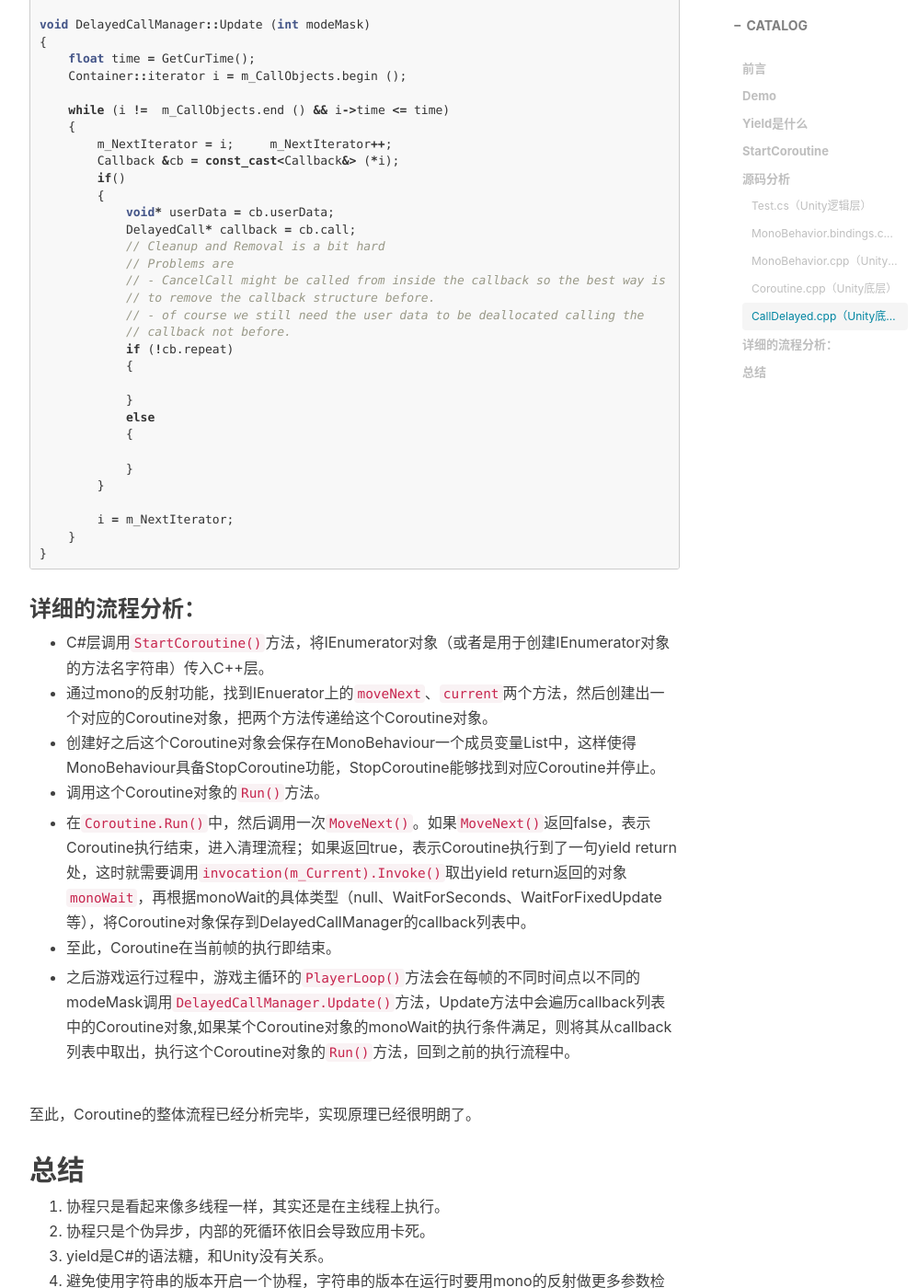
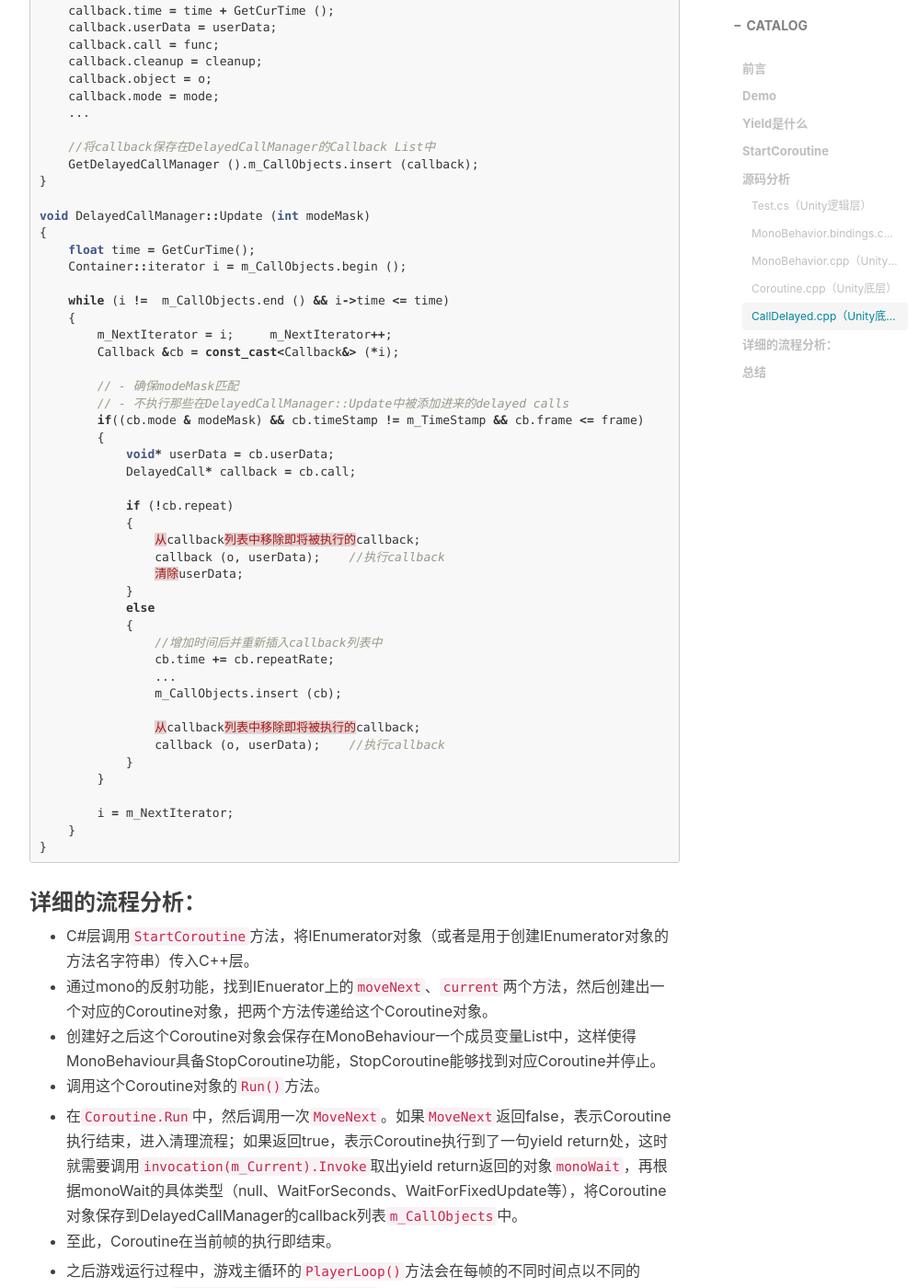
Before and after one commit to sun-wei-zhe/sun-wei-zhe.github.io, a Jekyll site: the page built from _posts/2020-05-08-深入剖析Unity协程的实现原理.md, in a window 1280 px wide and 1400 px high, scrolled down 7706 px. Shown: the whole window at 92% size, without its empty margins (233-1231 px from the left). Built offline with Jekyll 4.4.1, drawn with Linux system fonts in a browser that asks for light colours; nearby versions of some CDN libraries; comment, search, counter and statistics services are not loaded; some of the changed text lies outside the part shown.

Commit message:
swz::更改blog换行

```diff
--- a/_posts/2020-05-08-深入剖析Unity协程的实现原理.md
+++ b/_posts/2020-05-08-深入剖析Unity协程的实现原理.md
@@ -130,14 +130,19 @@
 从中可以得出：
 
 - yield是个语法糖，编译过后的代码看不到yield
-- 编译器在内部创建了一个枚举类 <MyEnumerator>d__1
+
+- 编译器在内部创建了一个枚举类 <TestEnumerator>d__1
+
 - yield return 被声明为枚举时的下一项，即Current属性，通过MoveNext方法来访问结果
+
+>  **关于更多IEnumerator/yield的细节，推荐参考[《深入理解C#》](http://book.douban.com/subject/7055340/)一书的第六章：“实现迭代器的捷径”**
+
 &nbsp;
 ## StartCoroutine
 
 好了，既然我们已经搞明白了`IEnumerator`对象是怎么来的了，现在我们就来看看Unity引擎拿到了该对象后是如何处理的吧。
 
-Unity的代码架构是分为三层的，不知道的同学可以看我之前写的一篇[Unity中的代码架构]([https://sunweizhe.cn/2020/06/10/Unity%E7%9A%84%E4%BB%A3%E7%A0%81%E6%9E%B6%E6%9E%84/](https://sunweizhe.cn/2020/06/10/Unity的代码架构/))。
+Unity的代码架构是分为三层的，不知道的同学可以看我之前写的一篇文章 [**Unity中的代码架构**]([https://sunweizhe.cn/2020/06/10/Unity%E7%9A%84%E4%BB%A3%E7%A0%81%E6%9E%B6%E6%9E%84/](https://sunweizhe.cn/2020/06/10/Unity的代码架构/))。
 
 ### 源码分析
 
@@ -332,6 +337,7 @@
 void CallDelayed (DelayedCall *func, PPtr<Object> o, float time, void* userData, float repeatRate, CleanupUserData* cleanup, int mode)
 {
     DelayedCallManager::Callback callback;
+
     callback.time = time + GetCurTime ();
     callback.userData = userData;
     callback.call = func;
@@ -339,6 +345,8 @@
     callback.object = o;
     callback.mode = mode;
     ...
+
+    //将callback保存在DelayedCallManager的Callback List中
     GetDelayedCallManager ().m_CallObjects.insert (callback);
 }
 
@@ -351,23 +359,29 @@
     {
         m_NextIterator = i;	m_NextIterator++;
         Callback &cb = const_cast<Callback&> (*i);
-        if()
+
+        // - 确保modeMask匹配
+        // - 不执行那些在DelayedCallManager::Update中被添加进来的delayed calls
+        if((cb.mode & modeMask) && cb.timeStamp != m_TimeStamp && cb.frame <= frame)
         {
             void* userData = cb.userData;
             DelayedCall* callback = cb.call;
-            // Cleanup and Removal is a bit hard
-            // Problems are
-            // - CancelCall might be called from inside the callback so the best way is
-            //   to remove the callback structure before.
-            // - of course we still need the user data to be deallocated calling the
-            //   callback not before.
+
             if (!cb.repeat)
             {
-
+                从callback列表中移除即将被执行的callback;
+                callback (o, userData);    //执行callback
+                清除userData;
             }
             else
             {
+                //增加时间后并重新插入callback列表中
+                cb.time += cb.repeatRate;
+                ...
+                m_CallObjects.insert (cb);
 
+                从callback列表中移除即将被执行的callback;
+                callback (o, userData);    //执行callback
             }
         }
 
@@ -378,18 +392,19 @@
 
 ### 详细的流程分析：
 
-*  C#层调用`StartCoroutine()`方法，将IEnumerator对象（或者是用于创建IEnumerator对象的方法名字符串）传入C++层。
+*  C#层调用`StartCoroutine`方法，将IEnumerator对象（或者是用于创建IEnumerator对象的方法名字符串）传入C++层。
 *  通过mono的反射功能，找到IEnuerator上的`moveNext`、`current`两个方法，然后创建出一个对应的Coroutine对象，把两个方法传递给这个Coroutine对象。
 *  创建好之后这个Coroutine对象会保存在MonoBehaviour一个成员变量List中，这样使得MonoBehaviour具备StopCoroutine功能，StopCoroutine能够找到对应Coroutine并停止。
 *  调用这个Coroutine对象的`Run()`方法。
 
-* 在`Coroutine.Run()`中，然后调用一次`MoveNext()`。如果`MoveNext()`返回false，表示Coroutine执行结束，进入清理流程；如果返回true，表示Coroutine执行到了一句yield return处，这时就需要调用`invocation(m_Current).Invoke()`取出yield return返回的对象`monoWait`，再根据monoWait的具体类型（null、WaitForSeconds、WaitForFixedUpdate等），将Coroutine对象保存到DelayedCallManager的callback列表中。
+* 在`Coroutine.Run`中，然后调用一次`MoveNext`。如果`MoveNext`返回false，表示Coroutine执行结束，进入清理流程；如果返回true，表示Coroutine执行到了一句yield return处，这时就需要调用`invocation(m_Current).Invoke`取出yield return返回的对象`monoWait`，再根据monoWait的具体类型（null、WaitForSeconds、WaitForFixedUpdate等），将Coroutine对象保存到DelayedCallManager的callback列表`m_CallObjects`中。
 * 至此，Coroutine在当前帧的执行即结束。
 
-* 之后游戏运行过程中，游戏主循环的`PlayerLoop()`方法会在每帧的不同时间点以不同的modeMask调用`DelayedCallManager.Update()`方法，Update方法中会遍历callback列表中的Coroutine对象,如果某个Coroutine对象的monoWait的执行条件满足，则将其从callback列表中取出，执行这个Coroutine对象的`Run()`方法，回到之前的执行流程中。
+* 之后游戏运行过程中，游戏主循环的`PlayerLoop()`方法会在每帧的不同时间点以不同的modeMask调用`DelayedCallManager.Update`方法，Update方法中会遍历callback列表中的Coroutine对象,如果某个Coroutine对象的monoWait的执行条件满足，则将其从callback列表中取出，执行这个Coroutine对象的`Run`方法，回到之前的执行流程中。
 
 至此，Coroutine的整体流程已经分析完毕，实现原理已经很明朗了。
 &nbsp;
+
 ## 总结
 1. 协程只是看起来像多线程一样，其实还是在主线程上执行。
 2. 协程只是个伪异步，内部的死循环依旧会导致应用卡死。
```
Also changed, not shown: other parts of _posts/2020-05-08-深入剖析Unity协程的实现原理.md (+2 -2 lines), _posts/2019-10-02-Int的取值范围.md (+2 -2 lines), _posts/2020-01-12-UniRx详解.md (+5 -5 lines), _posts/2020-01-30-Unity个平台路径.md (+6 -0 lines), _posts/2020-04-27-利用Sqlite完成本地数据存储.md (+4 -3 lines), _posts/2020-06-10-Unity的代码架构.md (+4 -4 lines).
